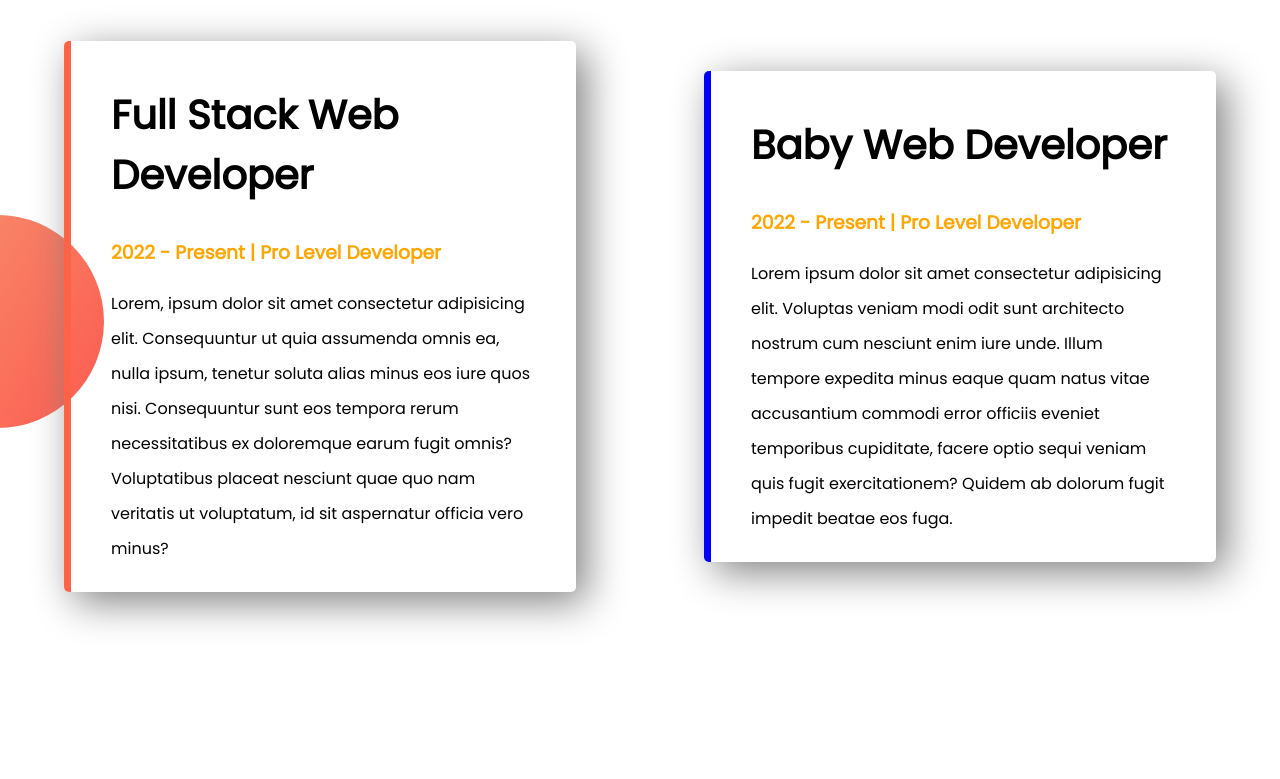
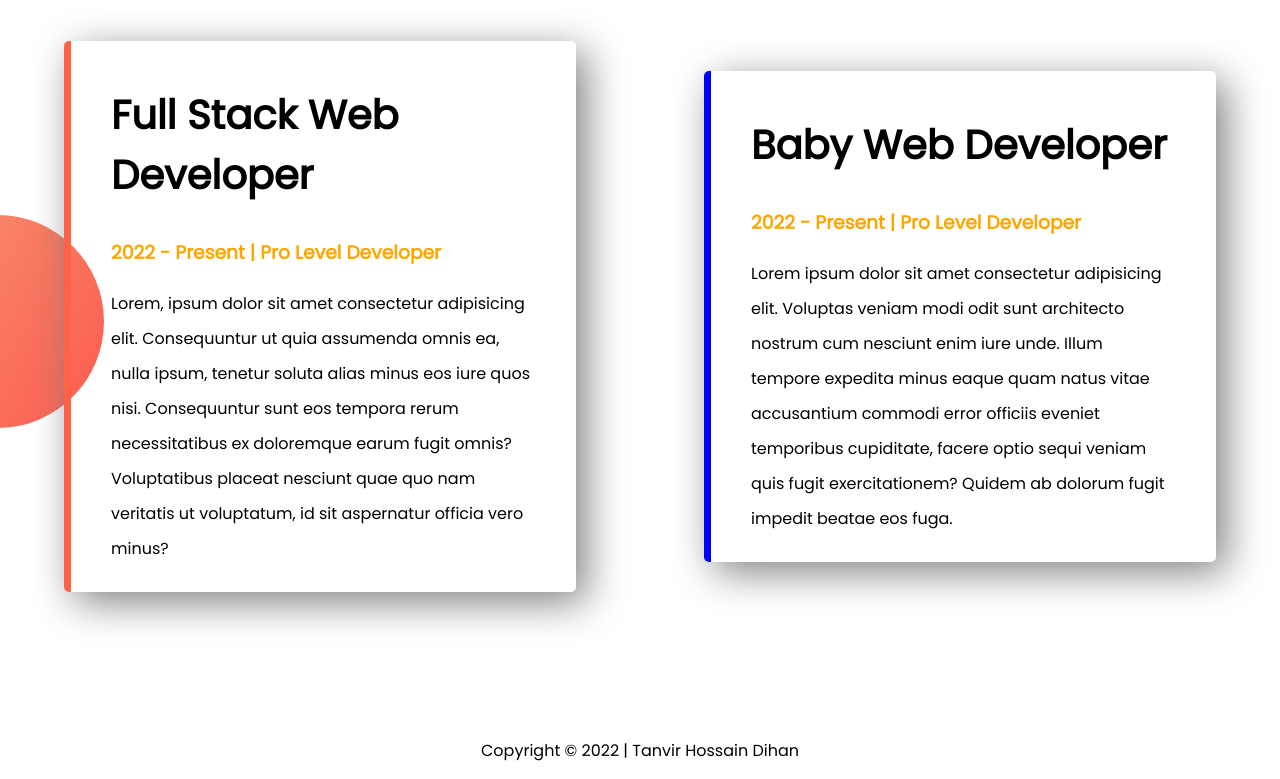
Before and after one commit to thdihan/first-simple-portfolio, a plain HTML site: page index.html in a window 1280 px wide. Shown: the part 1720-2499 px from the top of the page. Before the commit the page ends 2442 px from the top, so only its background shows below. Drawn offline with Linux system fonts and the light colour scheme.

Commit message:
copyright

```diff
--- a/index.html
+++ b/index.html
@@ -69,6 +69,10 @@
             </div>
         </div>
     </section>
+
+    <footer>
+        <p>Copyright &copy; 2022 | Tanvir Hossain Dihan</p>
+    </footer>
 </body>
 
 </html>
--- a/style.css
+++ b/style.css
@@ -99,3 +99,7 @@ section {
 .box:last-child {
     border-left: 7px solid blue;
 }
+
+footer p {
+    text-align: center;
+}
```
